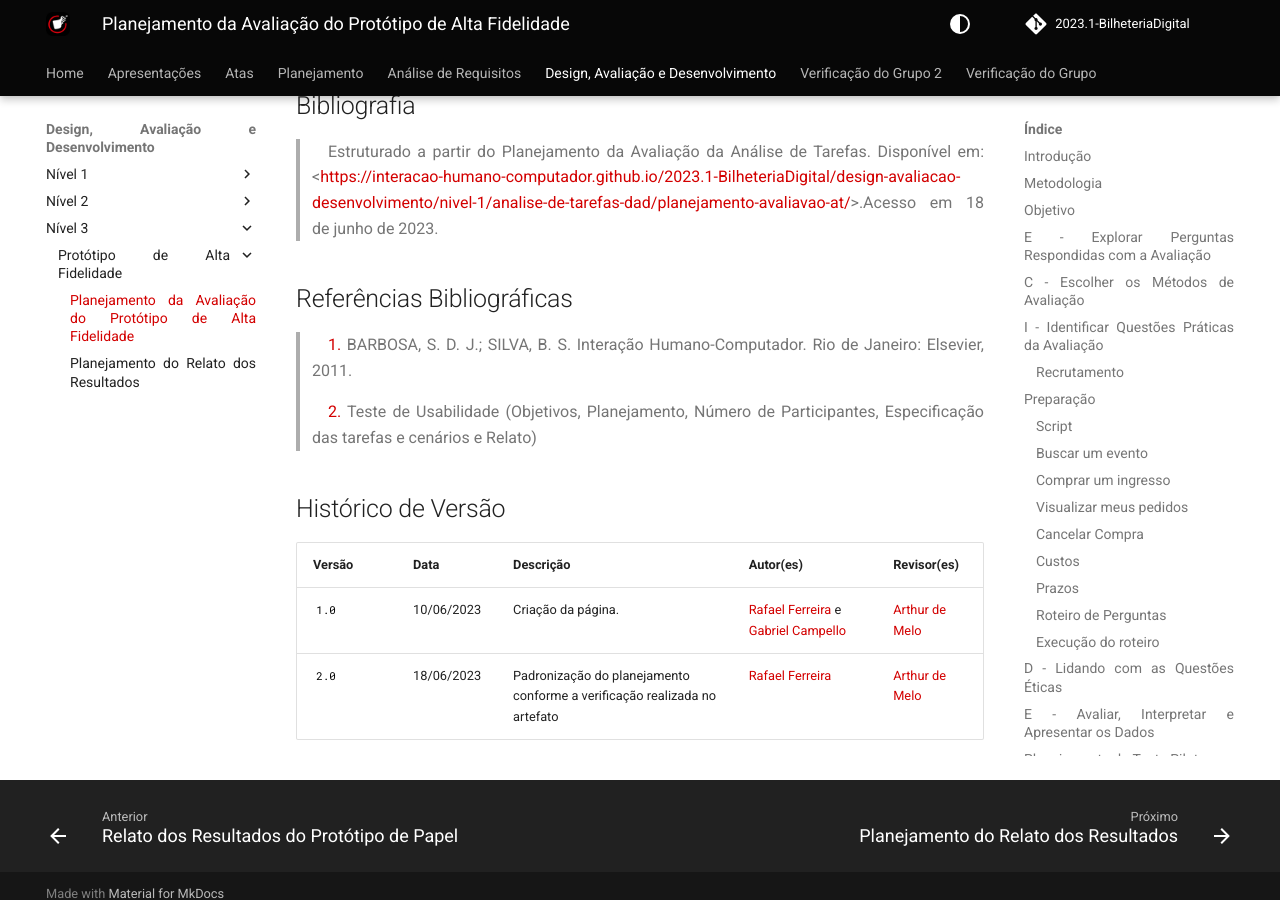
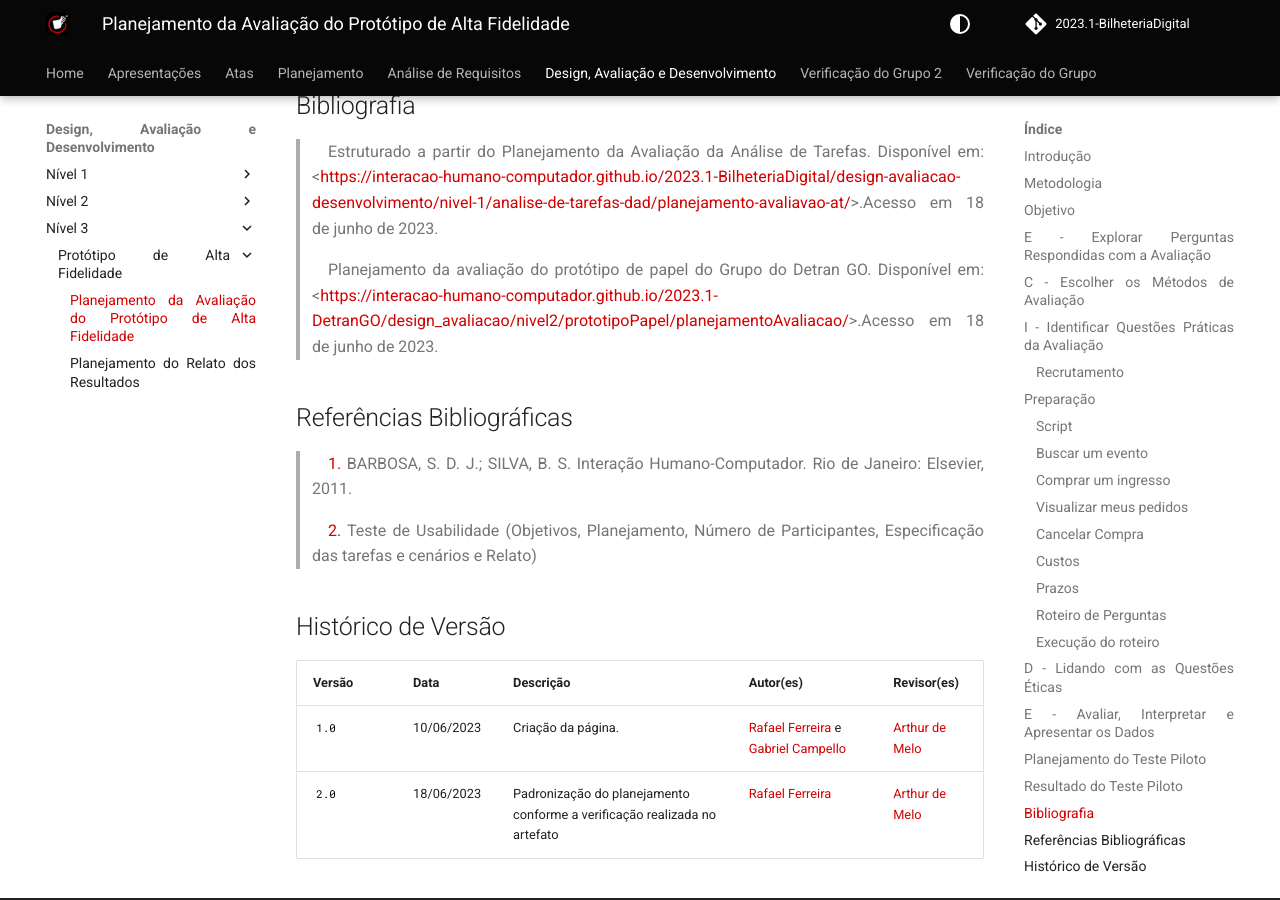
Before and after one commit to Interacao-Humano-Computador/2023.1-BilheteriaDigital, an MkDocs documentation site: the page built from docs/design-avaliacao-desenvolvimento/nivel-3/planejamento-avaliacao-paf.md, in a window 1280 px wide and 900 px high, scrolled down 7241 px. Built offline with MkDocs 1.6.1 and Material for MkDocs 9.7.7, drawn with Linux system fonts in a browser that asks for light colours; comment, search, counter and statistics services are not loaded; the version menu is left out.

Commit message:
Adição da bibliografia faltante

```diff
--- a/docs/design-avaliacao-desenvolvimento/nivel-3/planejamento-avaliacao-paf.md
+++ b/docs/design-avaliacao-desenvolvimento/nivel-3/planejamento-avaliacao-paf.md
@@ -233,6 +233,8 @@ Após realizar o teste piloto deve ser postado abaixo.
 
 > Estruturado a partir do Planejamento da Avaliação da Análise de Tarefas. Disponível em: <<https://interacao-humano-computador.github.io/2023.1-BilheteriaDigital/design-avaliacao-desenvolvimento/nivel-1/analise-de-tarefas-dad/planejamento-avaliavao-at/>>.Acesso em 18 de junho de 2023.
 
+> Planejamento da avaliação do protótipo de papel do Grupo do Detran GO. Disponível em: <<https://interacao-humano-computador.github.io/2023.1-DetranGO/design_avaliacao/nivel2/prototipoPapel/planejamentoAvaliacao/>>.Acesso em 18 de junho de 2023.
+
 ## Referências Bibliográficas
 
 > <a id="REF1" href="#anchor_1">1.</a> BARBOSA, S. D. J.; SILVA, B. S. Interação Humano-Computador. Rio de Janeiro: Elsevier, 2011.
```
